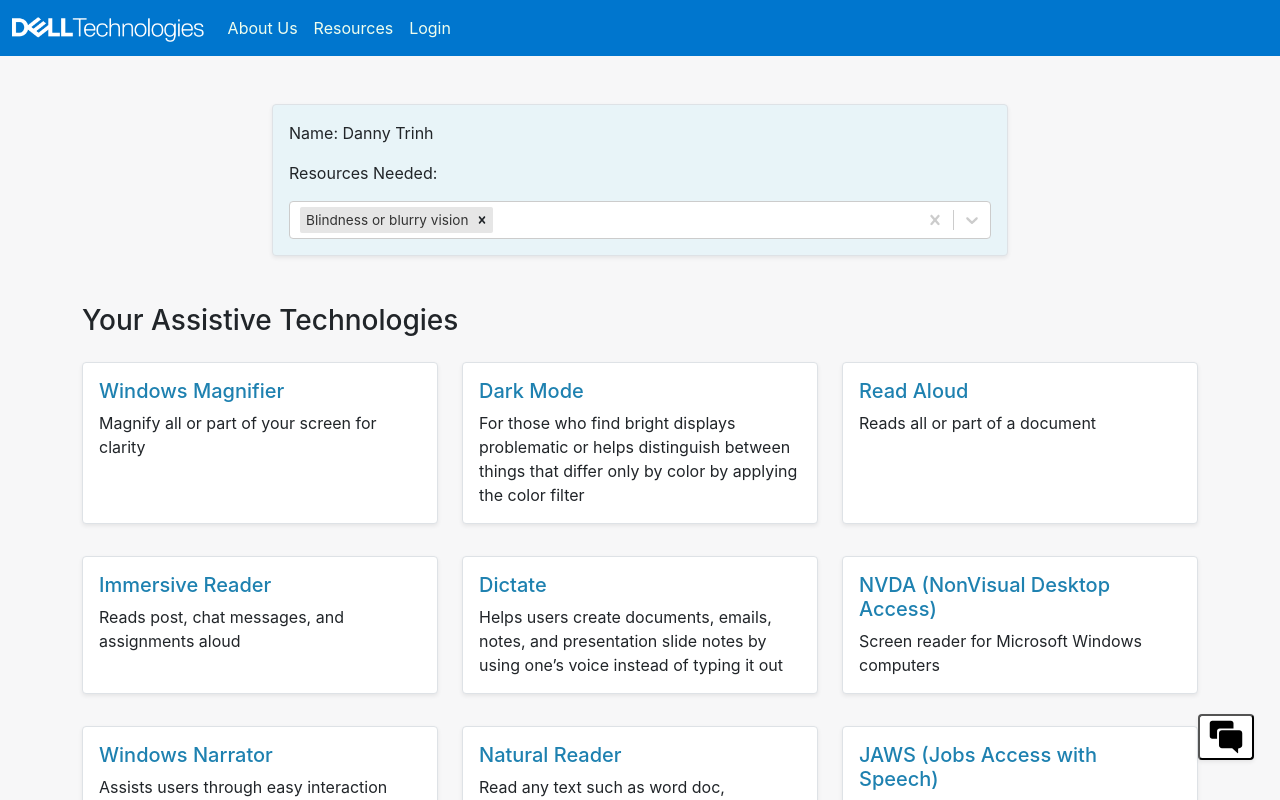
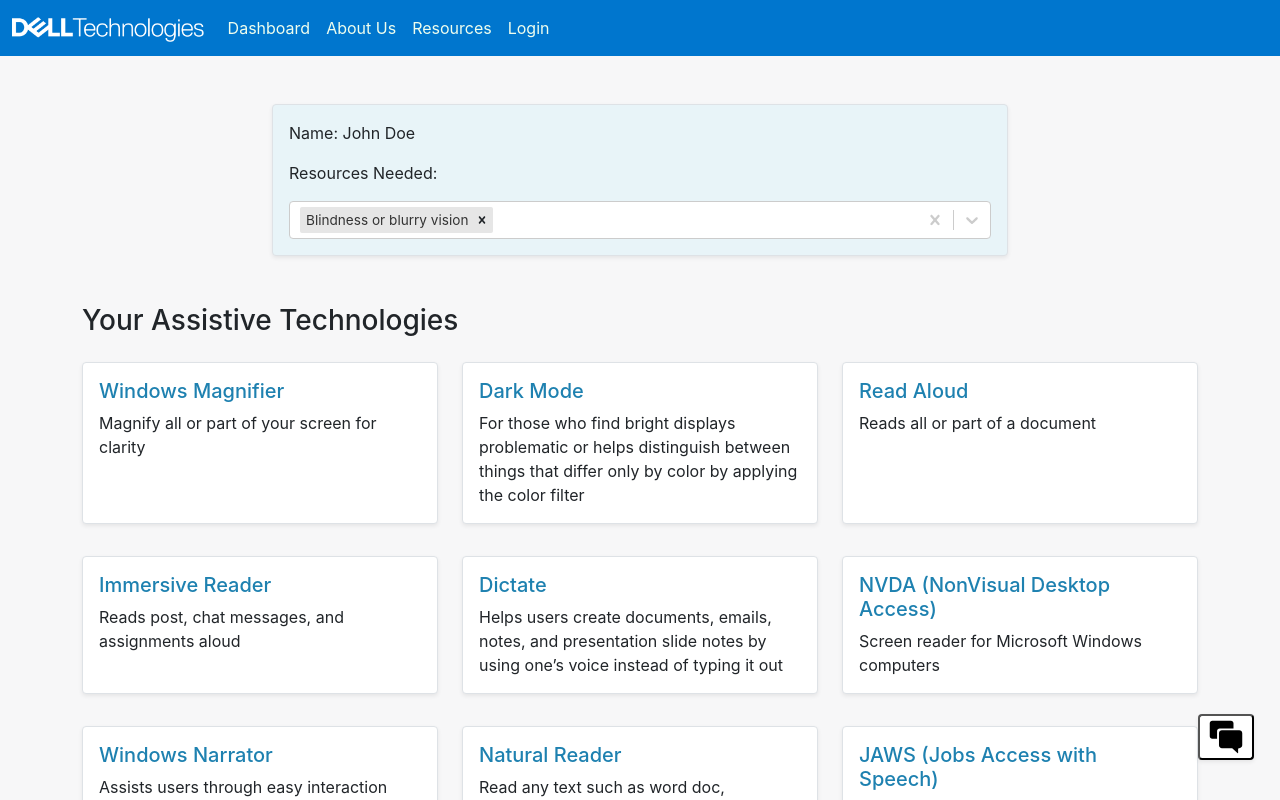
Before and after one commit to Danny-Trinh/team_11_hackathon, a React (Create React App) app in the folder eat_website/: page /Dashboard in a window 1280 px wide. Shown: the top 800 px of the page. Built offline with nearby package versions, Linux system fonts and the light colour scheme; what react-chatbot-kit would draw is missing.

Commit message:
got rid of mandatory login for demo purposes

```diff
--- a/eat_website/src/App.js
+++ b/eat_website/src/App.js
@@ -26,7 +26,7 @@
         <NavBar loggedIn={loggedIn} setLoggedIn={setLoggedIn} />
         <Switch>
           <Route exact path="/">
-            <Redirect to="/Login" />
+            <Redirect to="/Dashboard" />
           </Route>
           <Route path="/Dashboard" component={Dashboard} exact></Route>
           <Route path="/Login" exact>
--- a/eat_website/src/components/NavBar.js
+++ b/eat_website/src/components/NavBar.js
@@ -34,7 +34,6 @@
               id="navbarSupportedContent"
             >
               <ul className="navbar-nav me-auto mb-2 mb-lg-0 ">
-                {this.props.loggedIn && (
                 <li className="nav-item">
                   <Link
                     className="nav-link "
@@ -44,12 +43,6 @@
                     Dashboard
                   </Link>
                 </li>
-                )}
-                {/* <li className="nav-item ">
-                  <Link className="nav-link" to="/BasicPage">
-                    Basic Page
-                  </Link>
-                </li> */}
                 <li className="nav-item ">
                   <Link className="nav-link" to="/AboutPage">
                     About Us
--- a/eat_website/src/pages/Dashboard.js
+++ b/eat_website/src/pages/Dashboard.js
@@ -69,7 +69,7 @@
                 style={{ backgroundColor: "#e8f4f8" }}
               >
                 <div className="card-body">
-                  <p>Name: Danny Trinh</p>
+                  <p>Name: John Doe</p>
                   <p>Resources Needed: </p>
 
                   <Select
```
Lines whose indentation alone changed are shown as unchanged.
